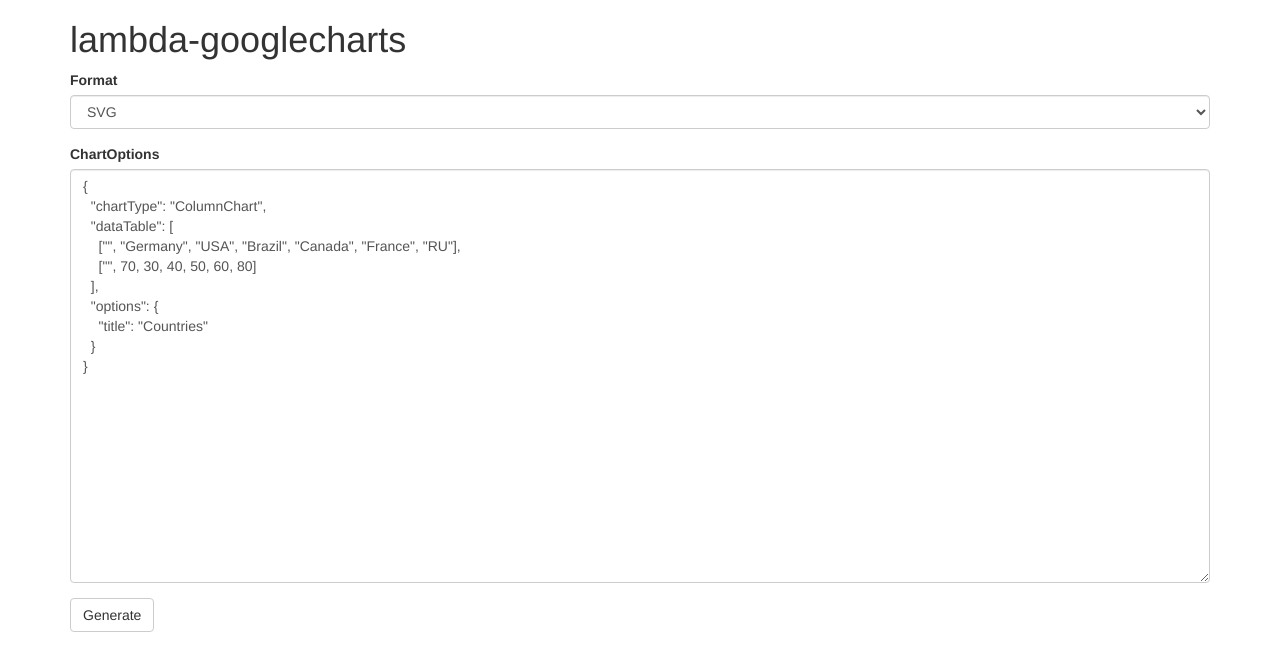
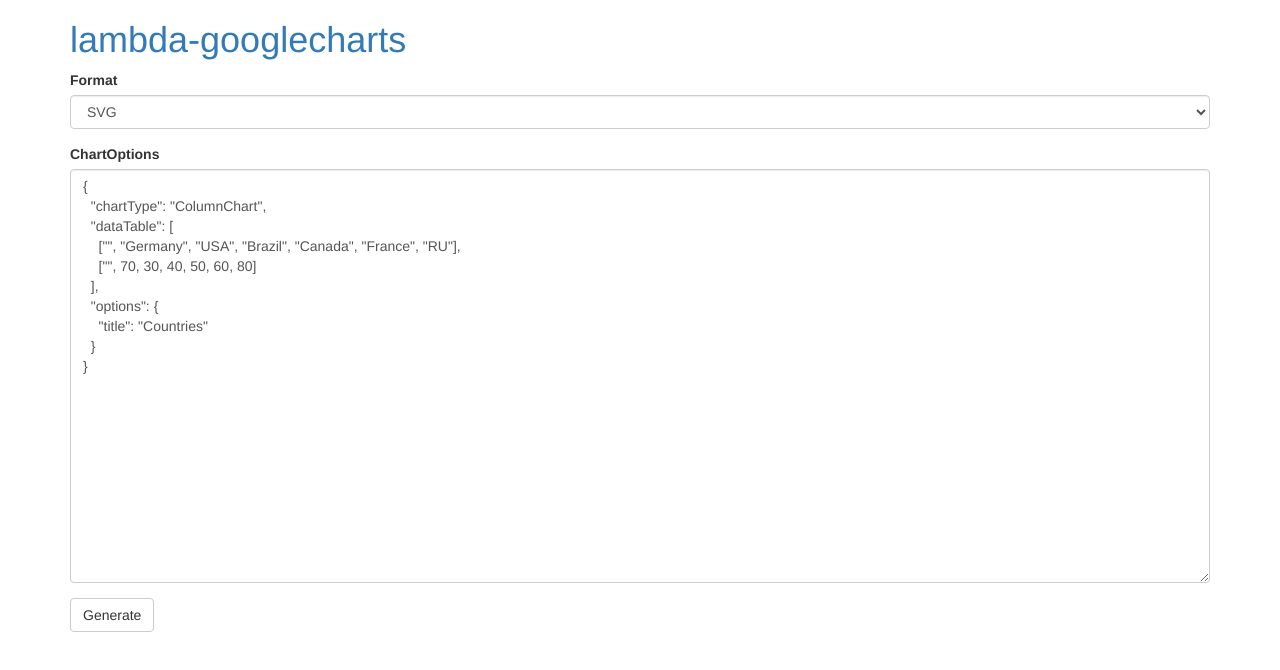
Before and after one commit to zallek/lambda-googlecharts, a plain HTML site: page index.html in a window 1280 px wide. Drawn offline with nearby package versions, Linux system fonts and the light colour scheme.

Commit message:
Add link to repo

```diff
--- a/index.html
+++ b/index.html
@@ -19,7 +19,9 @@
   </head>
   <body>
     <div class="container">
-      <h1>lambda-googlecharts</h1>
+      <h1>
+        <a href="https://github.com/zallek/lambda-googlecharts">lambda-googlecharts</a>
+      </h1>
 
       <form>
         <div class="form-group">
```
